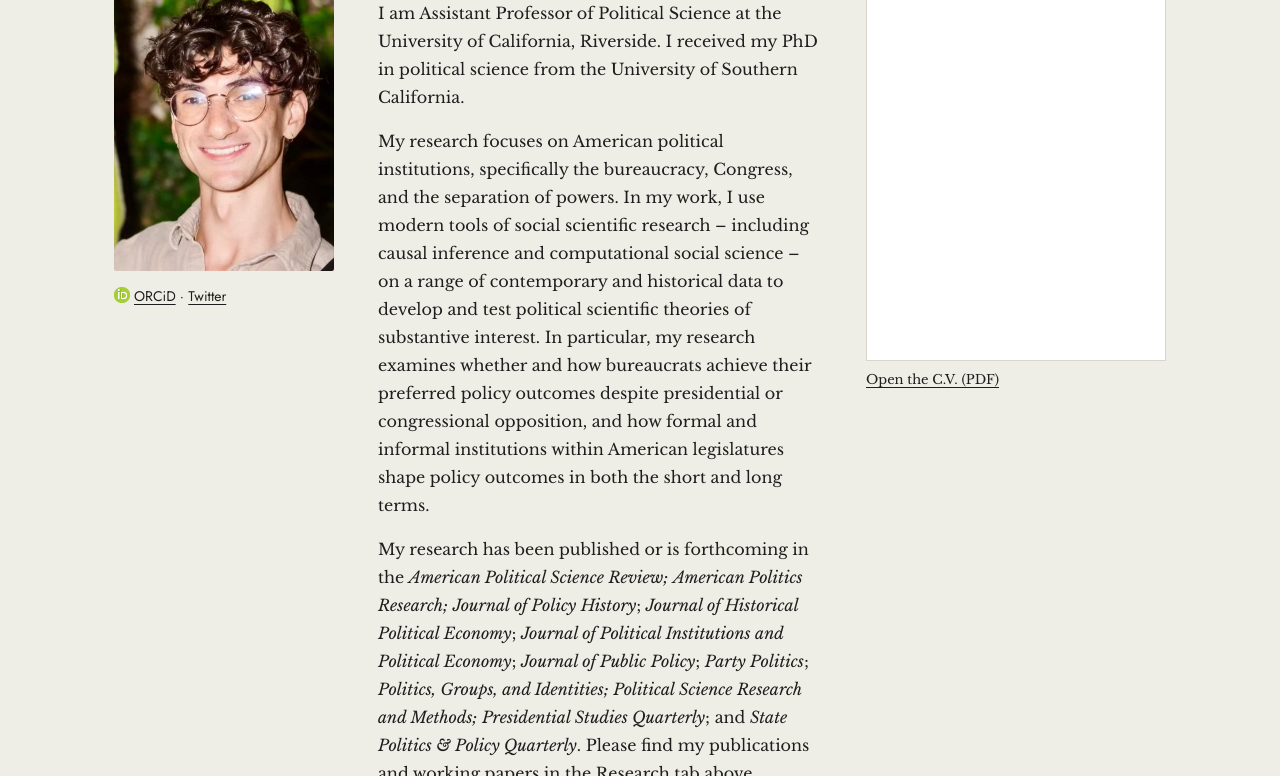
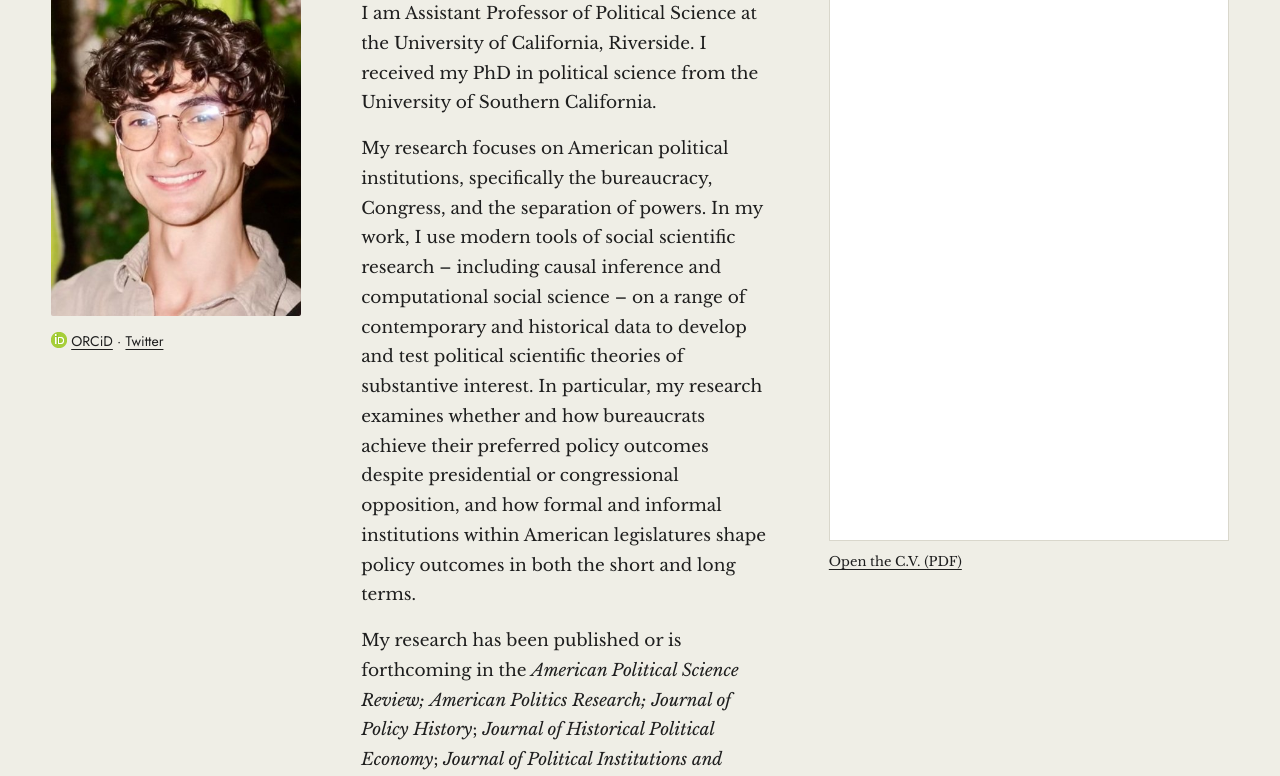
Before and after one commit to NicholasNapolio/NicholasNapolio.github.io, a plain HTML site: page index.html in a window 1280 px wide. Shown: the part 178-954 px from the top of the page. Drawn offline with nearby package versions, Linux system fonts and the light colour scheme.

Commit message:
Wider desktop layout, larger type on wide screens, cache-busted stylesheet
Co-Authored-By: Claude Opus 5.5 <noreply@anthropic.com>

```diff
--- a/index.html
+++ b/index.html
@@ -7,7 +7,7 @@
 <meta name="description" content="Assistant Professor of Political Science, University of California, Riverside.">
 <link rel="preconnect" href="https://fonts.googleapis.com"><link rel="preconnect" href="https://fonts.gstatic.com" crossorigin>
 <link href="https://fonts.googleapis.com/css2?family=Jost:wght@400;500&family=Libre+Baskerville:ital@0;1&display=swap" rel="stylesheet">
-<link rel="stylesheet" href="style.css">
+<link rel="stylesheet" href="style.css?v=3">
 </head>
 <body>
 <header class="site"><a class="name" href="index.html">Nicholas G. Napolio, Ph.D.</a>
--- a/style.css
+++ b/style.css
@@ -1,7 +1,7 @@
 :root{--bg:#efeee6;--ink:#1e1e1e;--muted:#555;--line:#d9d7cc;--link:#1e1e1e;--head:#ffffff}
 *{box-sizing:border-box}
 html{-webkit-text-size-adjust:100%}
-body{margin:0;background:var(--bg);color:var(--ink);font:16px/1.75 "Libre Baskerville",Georgia,"Times New Roman",serif}
+body{margin:0;background:var(--bg);color:var(--ink);font:17px/1.75 "Libre Baskerville",Georgia,"Times New Roman",serif}
 a{color:var(--link);text-decoration:underline;text-decoration-thickness:1px;text-underline-offset:3px}
 a:hover{text-decoration-thickness:2px}
 header.site{background:var(--head);display:flex;align-items:center;justify-content:space-between;gap:24px;padding:22px 5vw;position:sticky;top:0;z-index:5;border-bottom:1px solid var(--line)}
@@ -10,24 +10,24 @@ nav{display:flex;gap:34px}
 nav a{font:400 13px/1 Jost,"Helvetica Neue",Arial,sans-serif;letter-spacing:.14em;text-transform:uppercase;text-decoration:none;color:var(--muted)}
 nav a.on,nav a:hover{color:var(--ink)}
 #navtoggle,.burger{display:none}
-main{max-width:1180px;margin:0 auto;padding:56px 5vw 72px}
+main{max-width:1640px;margin:0 auto;padding:56px 4vw 72px}
 h2{font:400 32px/1.25 Jost,"Helvetica Neue",Arial,sans-serif;margin:0 0 18px}
 .text h2{margin-top:48px}.text h2:first-child{margin-top:0}
 h3{font:400 18px/1.4 Jost,"Helvetica Neue",Arial,sans-serif;color:var(--muted);margin:0 0 20px}
 p{margin:0 0 16px}
 ul{padding-left:22px}li p{margin:0 0 6px}
-.text{max-width:760px;margin:0 auto}
-.home{display:grid;grid-template-columns:220px minmax(0,1fr) 300px;gap:44px;align-items:start}
+.text{max-width:1120px;margin:0 auto}
+.home{display:grid;grid-template-columns:250px minmax(0,1fr) 400px;gap:60px;align-items:start}
 .headshot{width:100%;height:auto;border-radius:2px;display:block}
 .profile .links{font:400 14px/1.6 Jost,"Helvetica Neue",Arial,sans-serif;margin-top:14px}
 .profile .links img{vertical-align:-2px;margin-right:4px}
-.cv iframe{width:100%;height:420px;border:1px solid var(--line);background:#fff}
+.cv iframe{width:100%;height:600px;border:1px solid var(--line);background:#fff}
 .small{font-size:13px}
 .videos{display:grid;grid-template-columns:repeat(auto-fill,minmax(320px,1fr));gap:24px}
 .video{position:relative;aspect-ratio:16/9}
 .video iframe{position:absolute;inset:0;width:100%;height:100%;border:0}
 footer{text-align:center;font:400 13px/1.6 Jost,"Helvetica Neue",Arial,sans-serif;color:var(--muted);padding:28px 16px 40px;border-top:1px solid var(--line)}
-@media (max-width:1000px){.home{grid-template-columns:200px minmax(0,1fr)}.cv{grid-column:1/-1}.cv iframe{height:560px}}
+@media (max-width:1100px){.home{grid-template-columns:200px minmax(0,1fr)}.cv{grid-column:1/-1}.cv iframe{height:560px}}
 @media (max-width:720px){
  header.site{padding:16px;flex-wrap:wrap}
  .burger{display:block;font:400 13px/1 Jost,sans-serif;letter-spacing:.14em;text-transform:uppercase;cursor:pointer}
@@ -38,3 +38,4 @@ footer{text-align:center;font:400 13px/1.6 Jost,"Helvetica Neue",Arial,sans-seri
  h2{font-size:27px}
 }
 .webstat{position:absolute;left:-9999px;height:0;overflow:hidden}
+@media (min-width:1400px){body{font-size:18px}h2{font-size:34px}}
```
Also changed, not shown: 404.html (+1 -1 lines), organizing.html (+1 -1 lines), research.html (+1 -1 lines), teaching.html (+1 -1 lines).
